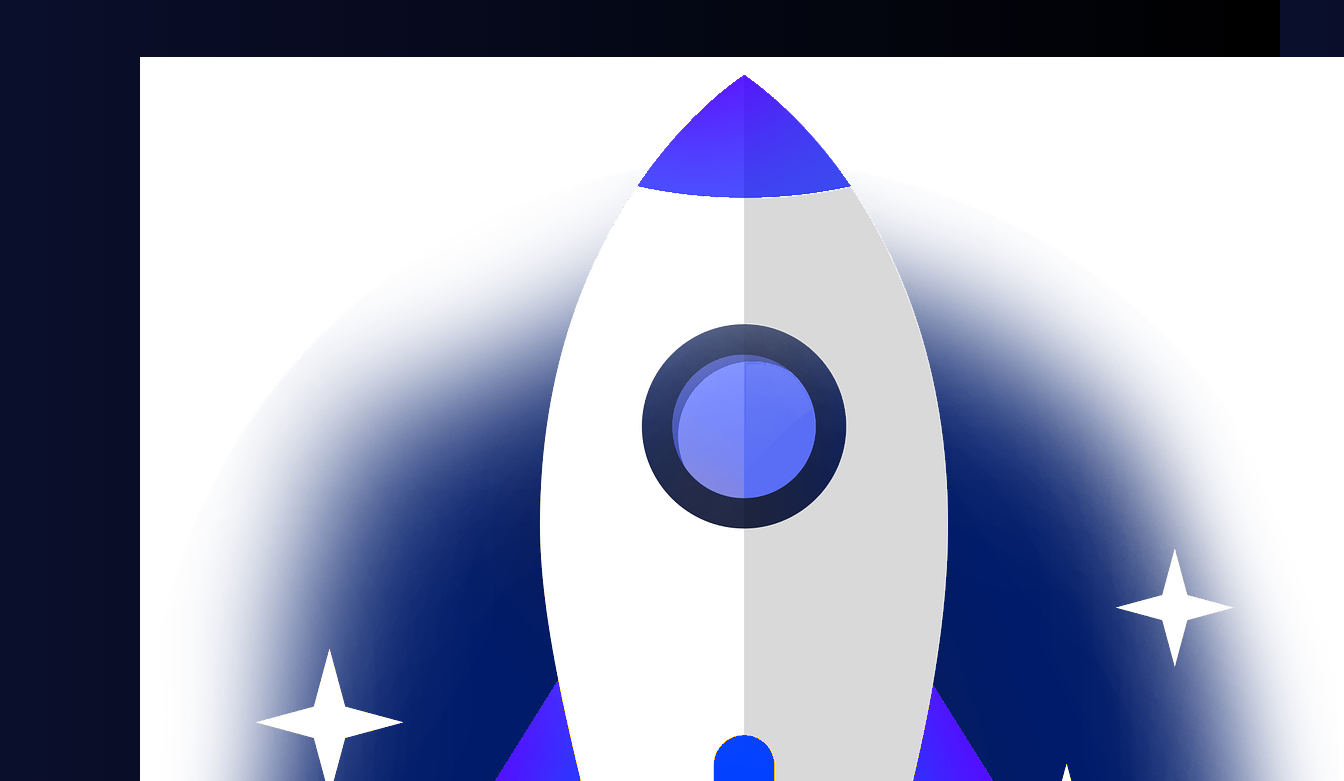
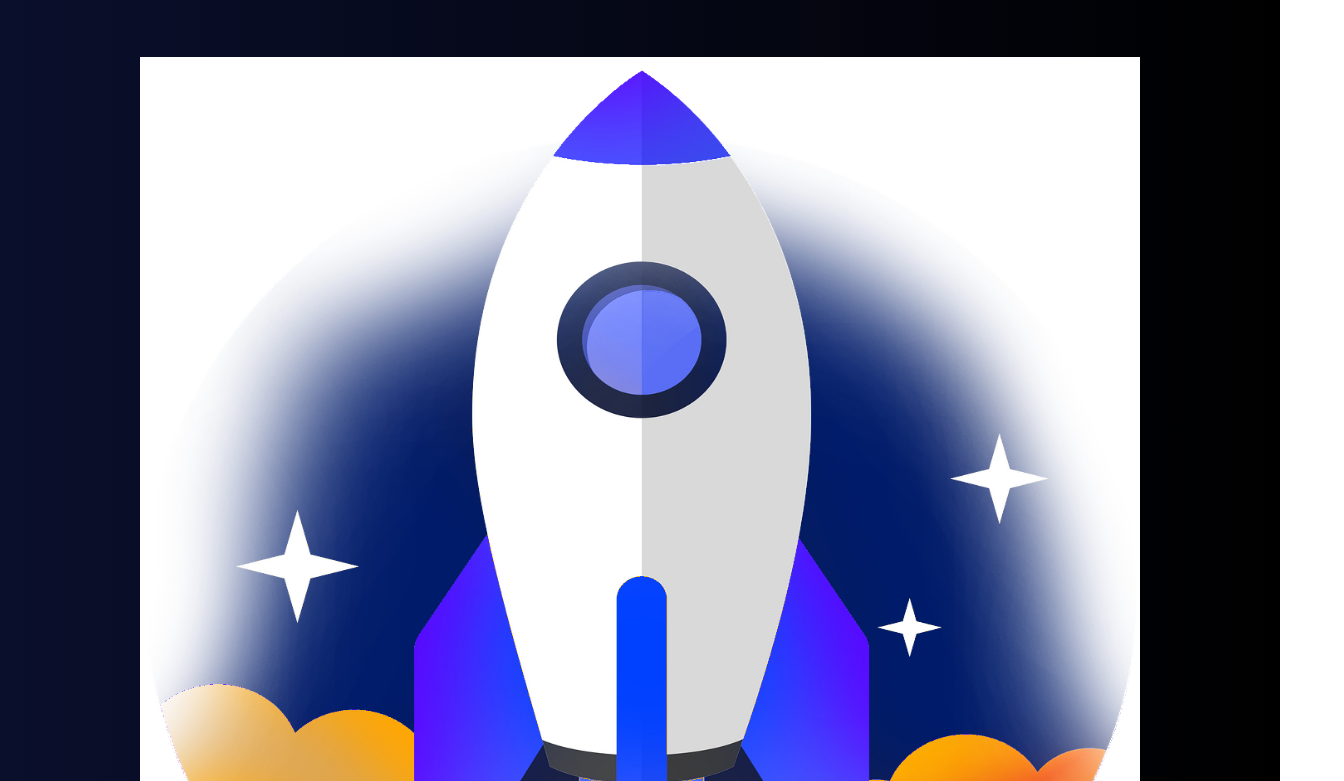
Before and after one commit to RhyanOliveira03/Tullu-Digital, a plain HTML site: page index.html in a window 1280 px wide. Shown: the part 83-864 px from the top of the page, 1344 px wide, since content can reach past the window. Drawn offline with Linux system fonts and the light colour scheme.

Commit message:
Update index.html

```diff
--- a/index.html
+++ b/index.html
@@ -64,7 +64,7 @@
     }
 
 
-      .astronaut {
+      img {
   width: 1000px;
   height: 1000px;
   display: block;
```
